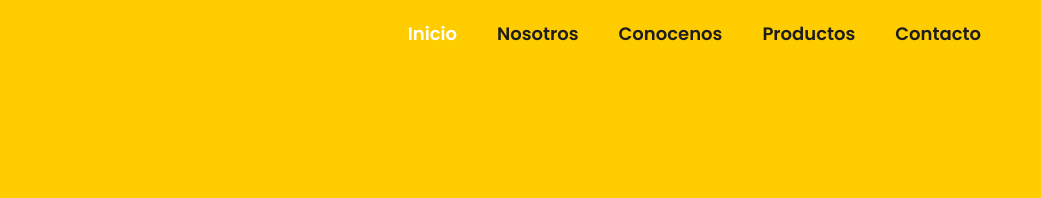
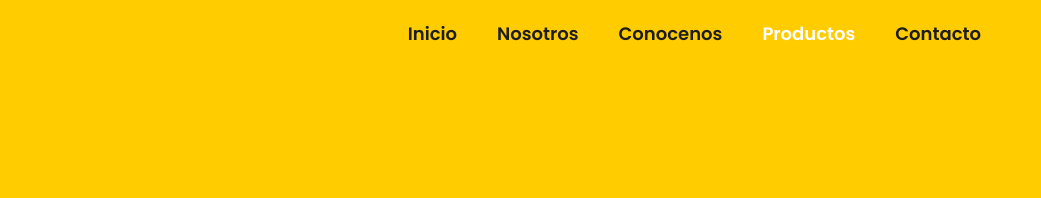
Before and after one commit to pedrobravo80/UYUSTOOLS, a plain HTML site: page Productos.html in a window 1280 px wide. Shown: the top 198 px of the page, 239-1280 px from the left. Drawn offline with Linux system fonts and the light colour scheme.

Commit message:
Update Productos.html

```diff
--- a/Productos.html
+++ b/Productos.html
@@ -18,10 +18,10 @@
             </label>
             <nav class="navbar">
                 <ul>
-                    <li><a style="color: white;" href="index.html">Inicio</a></li>
+                    <li><a  href="index.html">Inicio</a></li>
                     <li><a href="Nosotros.html">Nosotros</a></li>
                     <li><a href="Conocenos.html">Conocenos</a></li>
-                    <li><a href="Productos.html">Productos</a></li>
+                    <li><a style="color: white;" href="Productos.html">Productos</a></li>
                     <li><a href="Contactanos.html">Contacto</a></li>
                 </ul>
             </nav>
```
